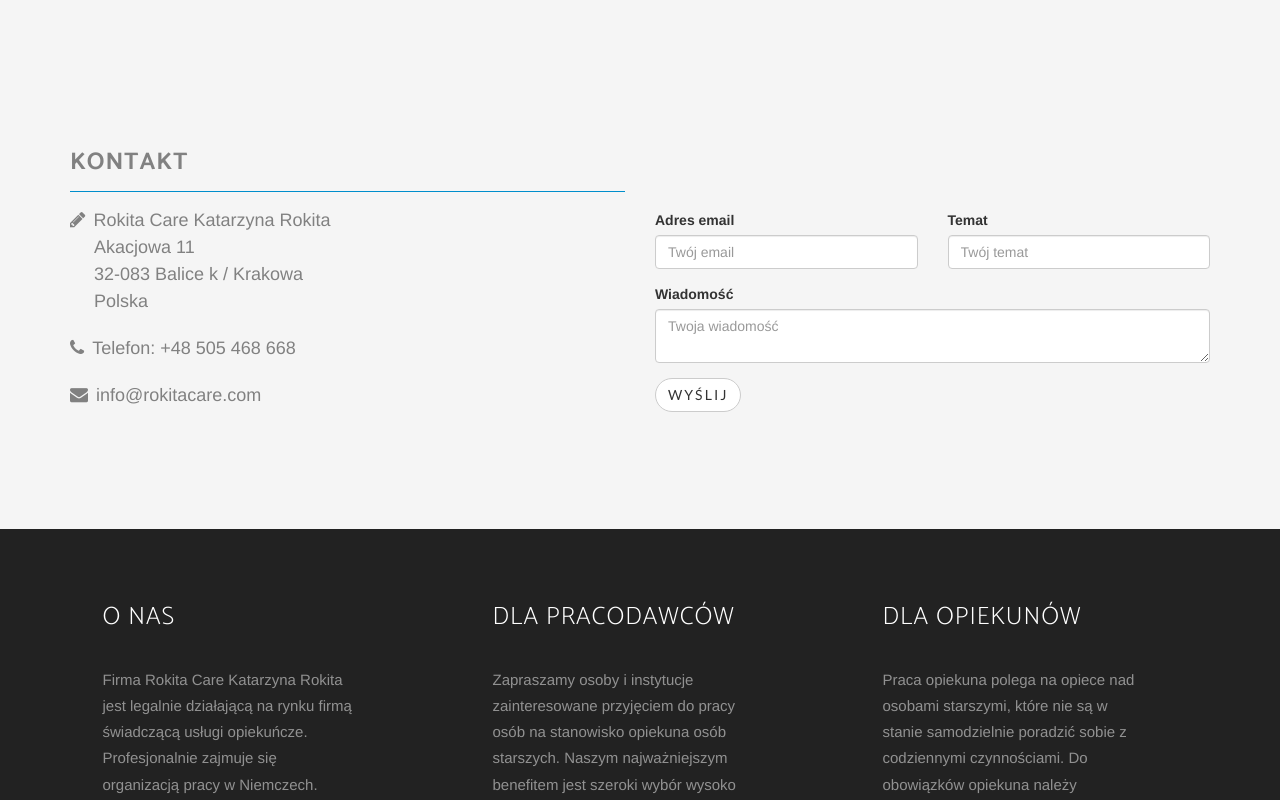
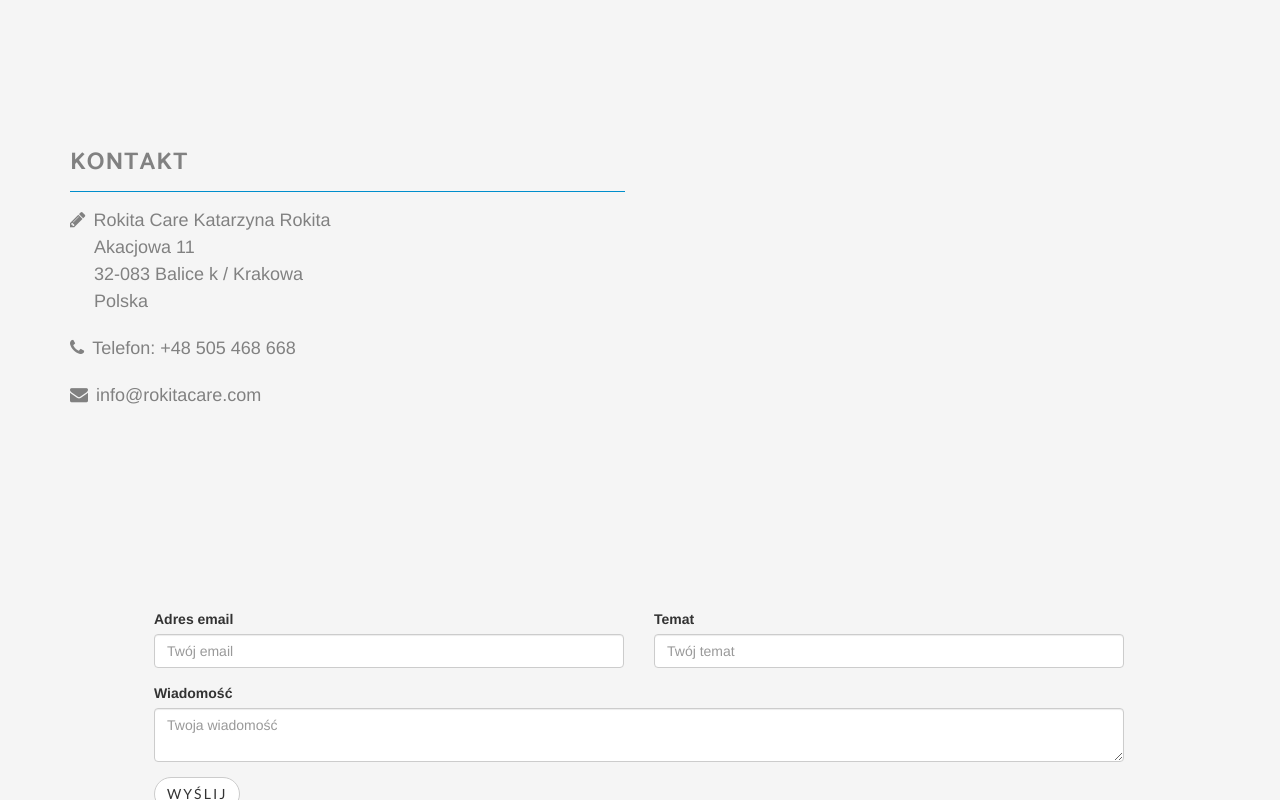
Before and after one commit to rokitacare/rokitacare.github.io, a website: page index.html in a window 1280 px wide. Shown: the part 2000-2800 px from the top of the page. Drawn offline with nearby package versions, Linux system fonts and the light colour scheme; a web font is replaced by a local one.

Commit message:
add aplikuj

```diff
--- a/css/custom.css
+++ b/css/custom.css
@@ -81,7 +81,7 @@
 }*/
 
 .about {
-    font-weight: 700;
+    /*font-weight: 700;*/
     float: right;
     margin-bottom: 15px;
     padding-bottom: 15px;
@@ -100,6 +100,18 @@
 
 .about p {
   text-transform: none;
+  text-align: left;
+}
+
+@media (min-width: 992px) {
+ .col-md-10 {
+  width: 1000px;
+  height: 300px;
+  z-index: 15;
+  top: 50%;
+  left: 20%;
+  margin: -100px 0 0 -150px;
+}
 }
 
 
--- a/index.html
+++ b/index.html
@@ -68,6 +68,9 @@
                         </li>
                         <li>
                             <a class="page-scroll" href="#contact">Kontakt</a>
+                        </li>
+                        <li>
+                            <a class="page-scroll" href="#aplikuj">Aplikuj</a>
                         </li>
                     </ul>
                 </div>
@@ -215,6 +218,36 @@
                         </address>
                     </div>
                     <div class="col-md-5 wow animated fadeInRight"><br><br><br><br>
+                        <!--<form method="POST" action="https://formspree.io/akoniuszy@gmail.com">
+                            <div class="row centered">
+                                <div class="col-md-6">
+                                    <div class="form-group">
+                                        <label for="exampleInputEmail1">Adres email</label>
+                                        <input type="email" name="email" placeholder="Twój email" class="form-control">
+                                    </div>
+                                </div>
+                                <div class="col-md-6">
+                                    <div class="form-group">
+                                        <label for="exampleInputPassword1">Temat</label>
+                                        <input type="topic" name="topic" placeholder="Twój temat" class="form-control">
+                                    </div>
+                                </div>
+                            </div>
+                            <div class="form-group">
+                                <label for="exampleInputEmail1">Wiadomość</label>
+                                <textarea class="form-control" name="message" placeholder="Twoja wiadomość"></textarea>
+                            </div>
+                            <button class="btn tf-btn btn-default" type="submit">Wyślij</button>
+                        </form>-->
+                    </div>
+                </div>
+            </div>
+        </section>
+
+        <section id="aplikuj" >
+            <div class="container">
+                <div class="row">
+                    <div class="col-md-10 wow animated fadeInRight"><br><br><br><br>
                         <form method="POST" action="https://formspree.io/akoniuszy@gmail.com">
                             <div class="row centered">
                                 <div class="col-md-6">
```
